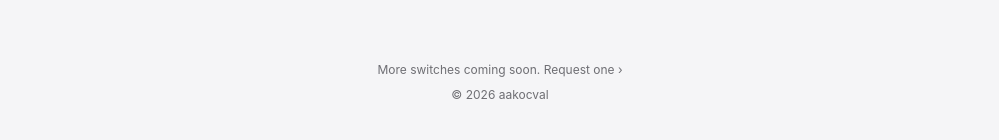
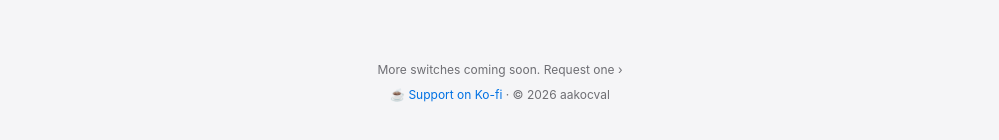
Before and after one commit to aakocval/clackey, a plain HTML site: page site/index.html in a window 1280 px wide. Shown: the part 1210-1350 px from the top of the page, without its empty margins (140-1139 px from the left). Drawn offline with Linux system fonts and the light colour scheme; files whose address does not match are found by name.

Commit message:
Add Ko-fi support link

```diff
--- a/site/index.html
+++ b/site/index.html
@@ -74,7 +74,7 @@
 
   <footer>
     <a class="js-request" href="#">More switches coming soon. Request one <span aria-hidden="true">›</span></a>
-    <p class="copyright">© <span id="year">2026</span> aakocval</p>
+    <p class="copyright"><a class="kofi" href="https://ko-fi.com/aakocval" rel="noopener">☕ Support on Ko-fi</a> · © <span id="year">2026</span> aakocval</p>
   </footer>
 
   <script src="app.js"></script>
--- a/site/style.css
+++ b/site/style.css
@@ -426,6 +426,8 @@ footer {
 
 footer a { color: var(--tertiary); text-decoration: none; }
 footer .copyright { margin: 8px 0 0; }
+footer .kofi { color: var(--accent); }
+footer .kofi:hover { text-decoration: underline; }
 footer a:hover { text-decoration: underline; }
 
 @media (max-width: 600px) {
```
Also changed, not shown: 2 other files.
